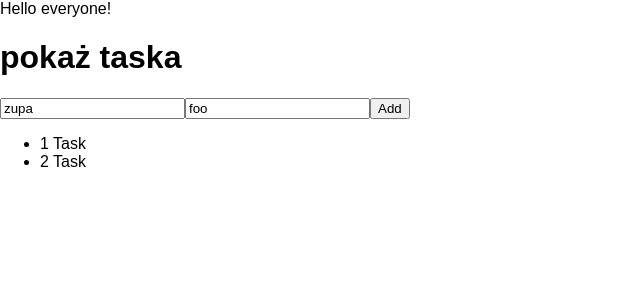
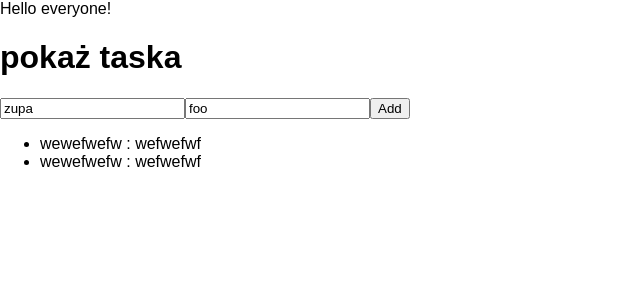
Before and after one commit to jkbkam/react-nauka, a React (Create React App) app: page / in a window 1280 px wide. Shown: the top 300 px of the page, without its empty margins (0-640 px from the left). Built offline with nearby package versions, Linux system fonts and the light colour scheme.

Commit message:
end for today

```diff
--- a/src/TaskView.js
+++ b/src/TaskView.js
@@ -23,13 +23,21 @@ class TaskView extends Component {
     handleSubmit = event => {
         event.preventDefault()
         console.log(this.state.taskName, this.state.taskDescription)
-    }
 
-    handleChange = event => {
+
         this.setState({
-            [event.target.name]: event.target.value
+            tasks: this.state.tasks.concat({
+                id: this.state.tasks.length + 1,
+                name: this.state.taskName,
+                description: this.state.taskDescription
+            })
         })
     }
+        handleChange = event => {
+            this.setState({
+                [event.target.name]: event.target.value
+            })
+        }
 
 
     render() {
@@ -42,13 +50,18 @@ class TaskView extends Component {
                         onChange={this.handleChange}/>
                     <input
                         value={this.state.taskDescription}
-                        onChange={this.handleTaskDescriptionChange}/>
+                        onChange={this.handleChange}/>
                     <button>Add</button>
                 </form>
 
                 <ul>
-                    <li>1 Task</li>
-                    <li>2 Task</li>
+                    {
+                        this.state.tasks.map(
+                            task => (
+                                <li key={task.id}>
+                                    {task.name} : {task.description}
+                                </li>))
+                    }
                 </ul>
             </div>
     )
```
